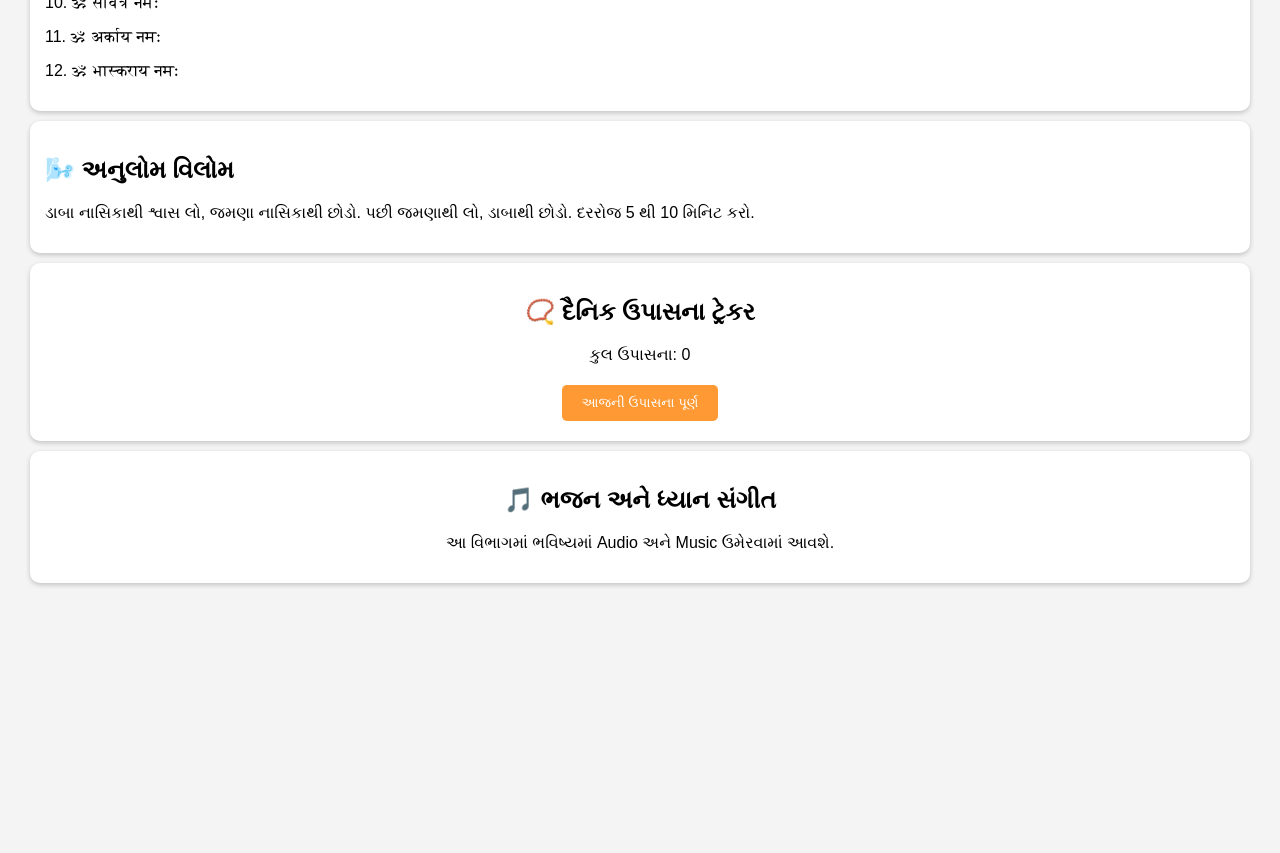
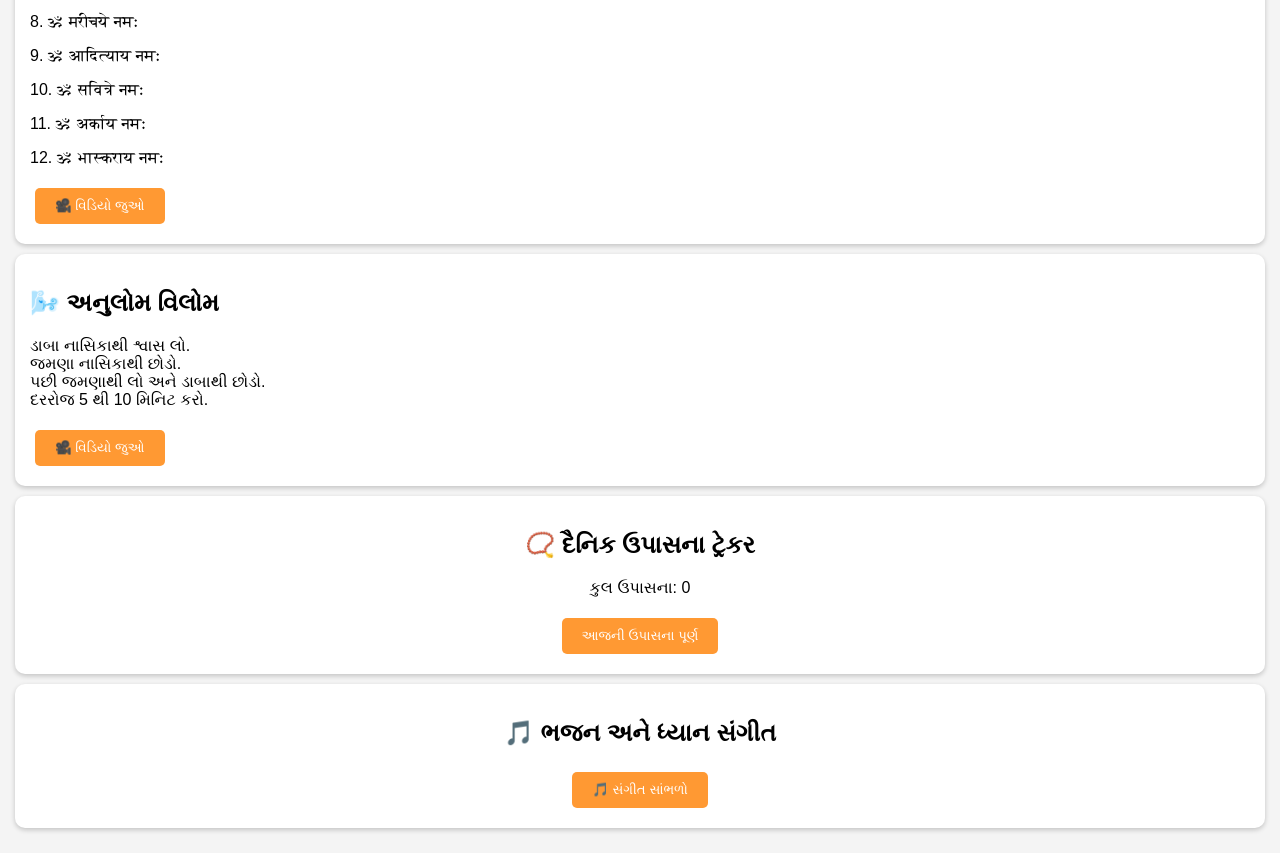
Before and after one commit to balopasna/balopasna.github.io, a plain HTML site: page index.html in a window 1280 px wide. Shown: the part 980-1833 px from the top of the page. Before the commit the page ends 1593 px from the top, so only its background shows below. Drawn offline with Linux system fonts and the light colour scheme; a script that the page names is missing.

Commit message:
Refactor index.html styles and add video buttons
Updated styles and content in index.html, including adjustments to padding, text alignment, and added buttons for video links.

```diff
--- a/index.html
+++ b/index.html
@@ -9,25 +9,28 @@
 body{
     font-family: Arial, sans-serif;
     background:#f4f4f4;
-    text-align:center;
     margin:0;
 }
+
 header{
     background:#ff9933;
     color:white;
+    text-align:center;
     padding:20px;
 }
+
 .container{
-    padding:20px;
+    padding:15px;
 }
+
 .card{
     background:white;
-    margin:10px;
+    margin:10px 0;
     padding:15px;
     border-radius:10px;
     box-shadow:0 2px 5px rgba(0,0,0,0.2);
-    text-align:left;
 }
+
 button{
     background:#ff9933;
     color:white;
@@ -37,6 +40,7 @@ button{
     cursor:pointer;
     margin:5px;
 }
+
 .center{
     text-align:center;
 }
@@ -49,8 +53,7 @@ Pi.init({ version: "2.0", sandbox: false });
 
 async function loginPi() {
   try {
-    const scopes = ['username'];
-    const auth = await Pi.authenticate(scopes, function(){});
+    const auth = await Pi.authenticate(['username'], function(){});
     alert("Welcome " + auth.user.username);
   } catch (err) {
     alert("Login failed");
@@ -93,6 +96,10 @@ window.onload = function(){
 ભર્ગો દેવસ્ય ધીમહિ ।<br>
 ધિયો યો નઃ પ્રચોદયાત્ ॥
 </p>
+
+<a href="https://www.youtube.com/results?search_query=Gayatri+Mantra" target="_blank">
+<button>🎥 વિડિયો જુઓ</button>
+</a>
 </div>
 
 <div class="card">
@@ -101,10 +108,15 @@ window.onload = function(){
 ૐ ત્ર્યંબકં યજામહે સુગંધિં પુષ્ટિવર્ધનમ્ ।<br>
 ઉર્વારુકમિવ બંધનાન્ મૃત્યોર્મુક્ષીય મામૃતાત્ ॥
 </p>
+
+<a href="https://www.youtube.com/results?search_query=Mahamrityunjaya+Mantra" target="_blank">
+<button>🎥 વિડિયો જુઓ</button>
+</a>
 </div>
 
 <div class="card">
 <h2>☀️ 12 સૂર્યનમસ્કાર મંત્ર</h2>
+
 <p>1. ॐ मित्राय नमः</p>
 <p>2. ॐ रवये नमः</p>
 <p>3. ॐ सूर्याय नमः</p>
@@ -117,28 +129,43 @@ window.onload = function(){
 <p>10. ॐ सवित्रे नमः</p>
 <p>11. ॐ अर्काय नमः</p>
 <p>12. ॐ भास्कराय नमः</p>
+
+<a href="https://www.youtube.com/results?search_query=Surya+Namaskar" target="_blank">
+<button>🎥 વિડિયો જુઓ</button>
+</a>
 </div>
 
 <div class="card">
 <h2>🌬️ અનુલોમ વિલોમ</h2>
+
 <p>
-ડાબા નાસિકાથી શ્વાસ લો,
-જમણા નાસિકાથી છોડો.
-પછી જમણાથી લો,
-ડાબાથી છોડો.
+ડાબા નાસિકાથી શ્વાસ લો.<br>
+જમણા નાસિકાથી છોડો.<br>
+પછી જમણાથી લો અને ડાબાથી છોડો.<br>
 દરરોજ 5 થી 10 મિનિટ કરો.
 </p>
+
+<a href="https://www.youtube.com/results?search_query=Anulom+Vilom+Pranayama" target="_blank">
+<button>🎥 વિડિયો જુઓ</button>
+</a>
 </div>
 
 <div class="card center">
 <h2>📿 દૈનિક ઉપાસના ટ્રેકર</h2>
+
 <p>કુલ ઉપાસના: <span id="count">0</span></p>
-<button onclick="countUpasana()">આજની ઉપાસના પૂર્ણ</button>
+
+<button onclick="countUpasana()">
+આજની ઉપાસના પૂર્ણ
+</button>
 </div>
 
 <div class="card center">
 <h2>🎵 ભજન અને ધ્યાન સંગીત</h2>
-<p>આ વિભાગમાં ભવિષ્યમાં Audio અને Music ઉમેરવામાં આવશે.</p>
+
+<a href="https://www.youtube.com/results?search_query=Bhajan+Meditation+Music" target="_blank">
+<button>🎵 સંગીત સાંભળો</button>
+</a>
 </div>
 
 </div>
```
